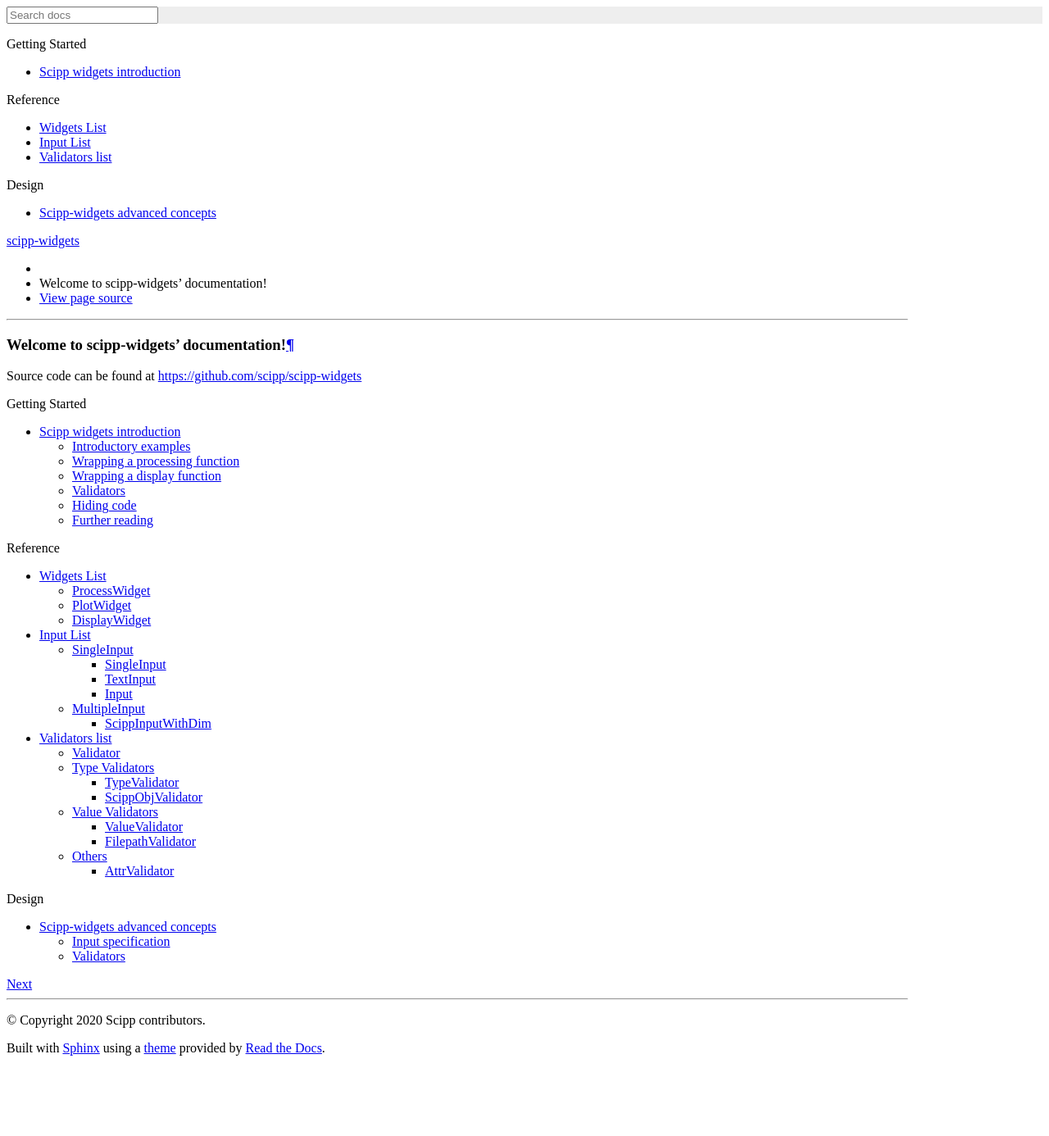
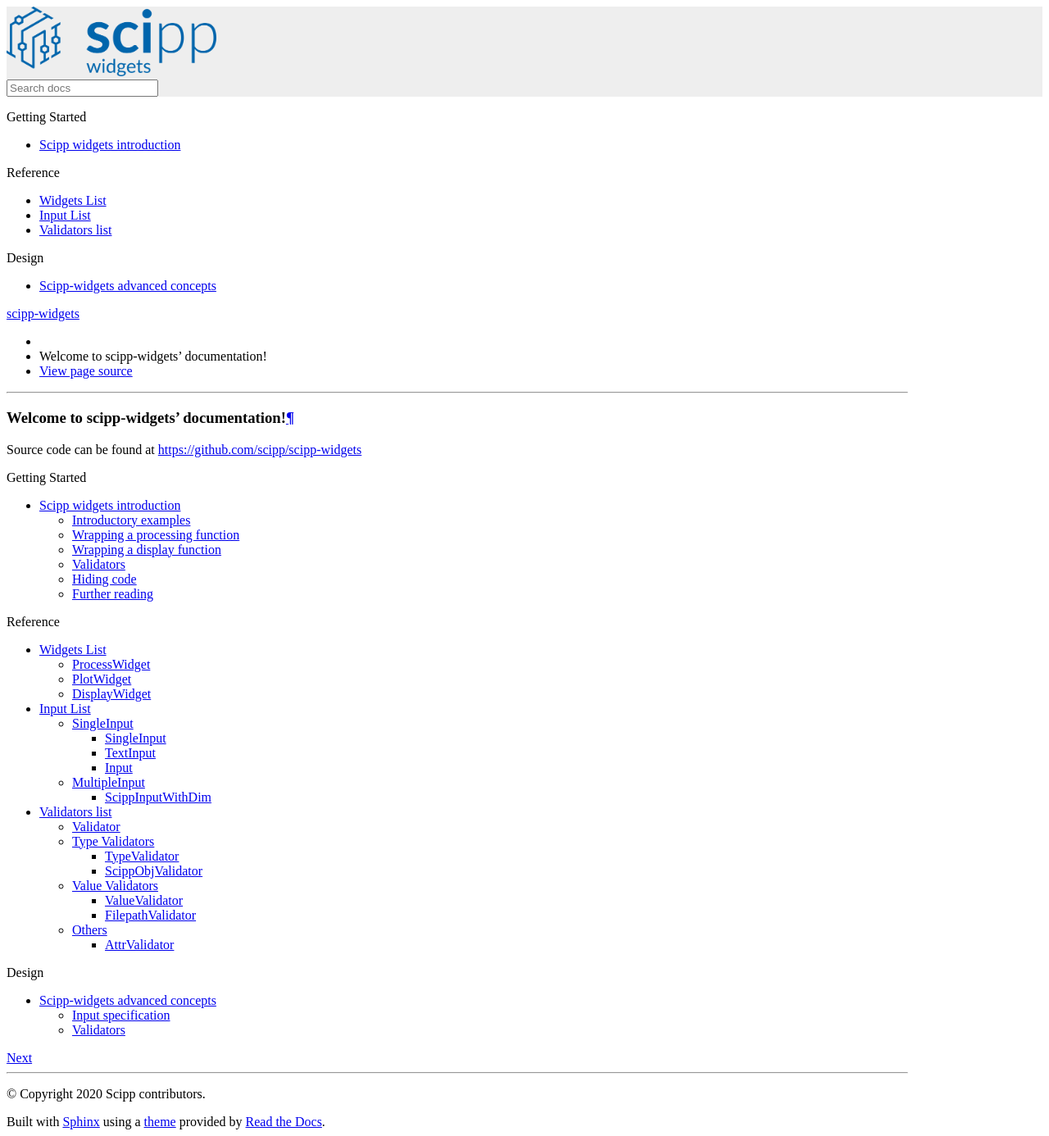
Before and after one commit to scipp/scippwidgets, a Sphinx documentation site: the page built from docs/index.rst, in a window 1280 px wide. Shown: the whole page at 82% size. Built offline with Sphinx 7.4.7 and the Read the Docs theme 2.0.0, drawn with Linux system fonts in a browser that asks for light colours; before the commit the page ends 1296 px from its top, so only the background shows below that.

Commit message:
Update conf.py

```diff
--- a/docs/conf.py
+++ b/docs/conf.py
@@ -101,7 +101,7 @@ else:
 # documentation.
 #
 html_theme_options = {'logo_only': True}
-html_logo = "_static/logo-large-v4.png"
+html_logo = "_static/logo.png"
 # Add any paths that contain custom static files (such as style sheets) here,
 # relative to this directory. They are copied after the builtin static files,
 # so a file named "default.css" will overwrite the builtin "default.css".
```
